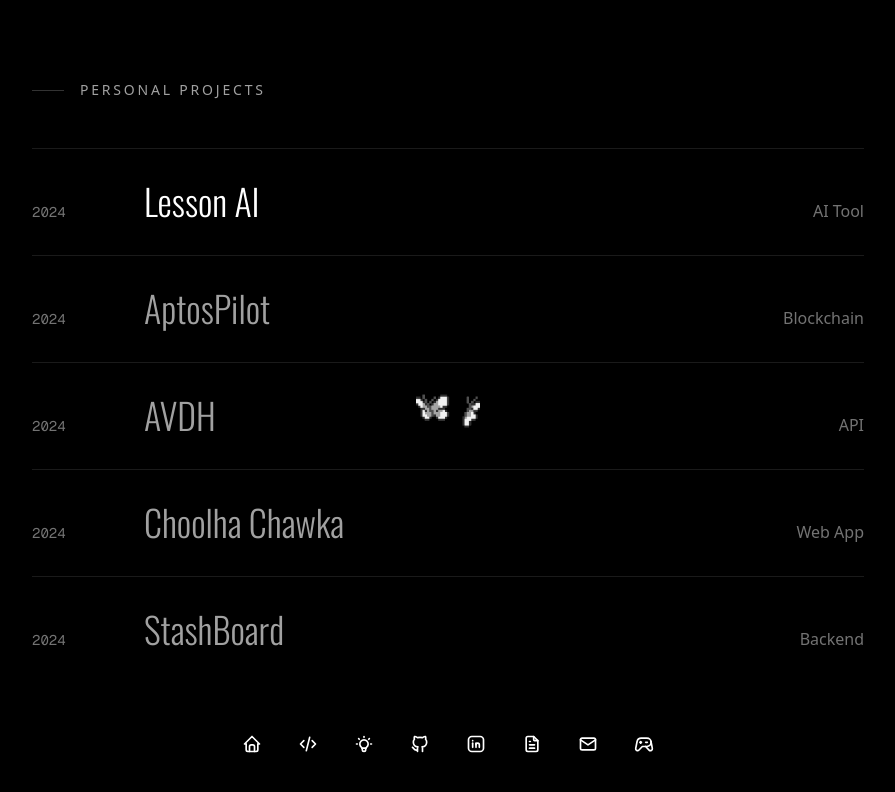
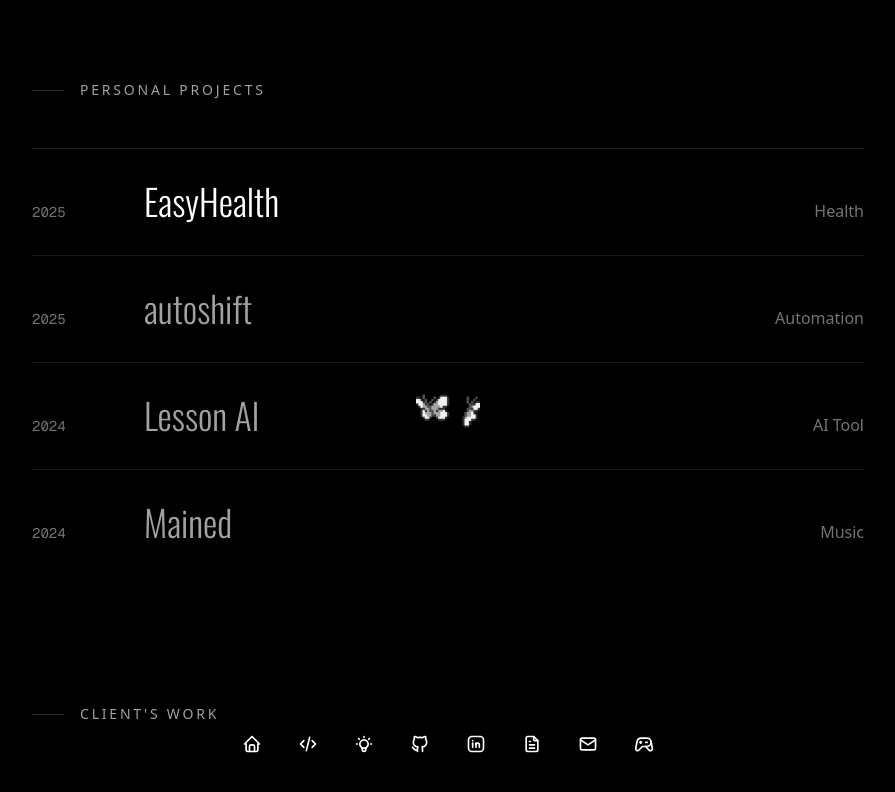
Before and after one commit to Abhi-boostin/abhifolio, a Next.js app: page /projects in a window 1280 px wide. Shown: the top 792 px of the page, without its empty margins (192-1087 px from the left). Built offline with nearby package versions, Linux system fonts and the light colour scheme; a web font is replaced by a local one.

Commit message:
changed the project section

```diff
--- a/components/ProjectsSection.tsx
+++ b/components/ProjectsSection.tsx
@@ -10,71 +10,63 @@ const ButterflyFollower = dynamic(() => import('./ButterflyFollower'), { ssr: fa
 gsap.registerPlugin(ScrollTrigger);
 
 const projects: Project[] = [
+  // --- Personal Projects ---
+  {
+    title: "EasyHealth",
+    subtitle: "Medical document reader",
+    description: "EasyHealth is a web app that helps users understand medical documents, health reports, and provides guidance for further medical understanding.",
+    url: "https://eayhealthdemo.netlify.app/",
+    github: "https://github.com/Abhi-boostin/EasyHealth",
+    skills: ["JavaScript", "Medical Tech", "Web App"],
+    year: "2025",
+    category: "Health",
+    type: "Personal"
+  },
+  {
+    title: "autoshift",
+    subtitle: "n8n pipeline for business mails",
+    description: "autoshift streamlines lead generation and outreach by enabling you to quickly discover business emails. The workflow leverages a custom n8n pipeline.",
+    url: "https://autoshift.vercel.app/",
+    github: "https://github.com/Abhi-boostin/autoshift",
+    skills: ["n8n", "React", "Automation"],
+    year: "2025",
+    category: "Automation",
+    type: "Personal"
+  },
   {
     title: "Lesson AI",
     subtitle: "AI-powered lesson planning assistant",
-    description: "Lesson Planner AI is an innovative educational tool that leverages Google's Gemini AI to create detailed, professional lesson plans instantly. Perfect for teachers and educators, it features a beautiful dark/light mode interface, easy plan management, and the ability to export lessons to PDF.",
+    description: "Lesson Planner AI is an innovative educational tool that leverages Google's Gemini AI to create detailed, professional lesson plans instantly. Perfect for teachers and educators.",
     url: "https://lessonai.netlify.app/",
     github: "https://github.com/Abhi-boostin/lessonai",
-    skills: ["Next.js", "Gemini AI", "Tailwind CSS", "TypeScript"],
+    skills: ["Next.js", "Gemini AI", "Tailwind CSS"],
     year: "2024",
     category: "AI Tool",
-    type: "Personal"
-  },
-  {
-    title: "AptosPilot",
-    subtitle: "Aptos blockchain dApp",
-    description: "AptosPilot is a Next.js dApp for Aptos blockchain, featuring Google OAuth keyless accounts, Petra Wallet integration, live APT balance, AI chat assistant, and multi-network support.",
-    url: "N/A",
-    github: "https://github.com/Abhi-boostin/aptospilot",
-    skills: ["Next.js", "Aptos SDK", "Google OAuth", "Gemini AI"],
-    year: "2024",
-    category: "Blockchain",
-    type: "Personal"
-  },
-  {
-    title: "AVDH",
-    subtitle: "Universal video downloader API",
-    description: "Universal video downloader API built with Node.js and Express. It enables users to download videos from various platforms using a single endpoint, leveraging yt-dlp for broad compatibility.",
-    url: "https://allvideodownloaderhub.onrender.com/",
-    github: "https://github.com/Abhi-boostin/AVDH",
-    skills: ["Node.js", "Express", "yt-dlp", "REST API"],
-    year: "2024",
-    category: "API",
-    type: "Personal"
-  },
-  {
-    title: "Choolha Chawka",
-    subtitle: "Mess management web application",
-    description: "Mess management web application built with React and Django. Streamlines daily operations for mess administrators and users, allowing menu browsing, meal booking, and profile management.",
-    url: "https://www.choolhachowka.com/",
-    github: "https://github.com/himanshu-sharmav/Choolha_Chawka",
-    skills: ["React", "Django", "PostgreSQL", "AWS"],
-    year: "2024",
-    category: "Web App",
-    type: "Personal"
-  },
-  {
-    title: "StashBoard",
-    subtitle: "Secure inventory management",
-    description: "Secure inventory management backend with user authentication and OTP-based email verification. Built using Node.js, Express, MongoDB, and Mongoose.",
-    url: "N/A",
-    github: "https://github.com/Abhi-boostin/stashboard",
-    skills: ["Node.js", "MongoDB", "Express", "JWT"],
-    year: "2024",
-    category: "Backend",
     type: "Personal"
   },
   {
     title: "Mained",
     subtitle: "Music Player with no ads",
     description: "A modern music discovery platform that combines LastFM's music data with YouTube playback functionality. Features a visually striking grid layout and real-time track search.",
-    url: "https://abhi-boostin.github.io/Mained-web-app/",
+    url: "https://mainedmusicplayer.netlify.app/",
     github: "https://github.com/Abhi-boostin/Mained-web-app",
-    skills: ["Next.js", "Mantine UI", "YouTube API", "LastFM API"],
+    skills: ["Next.js", "Mantine UI", "YouTube API"],
     year: "2024",
     category: "Music",
     type: "Personal"
+  },
+
+  // --- Client Projects ---
+  {
+    title: "Choolha Chowka",
+    subtitle: "Mess management web application",
+    description: "Mess management web application built with React and Django. Streamlines daily operations for mess administrators and users.",
+    url: "https://www.choolhachowka.com/",
+    github: "https://github.com/himanshu-sharmav/Choolha_Chawka",
+    skills: ["React", "Django", "PostgreSQL"],
+    year: "2024",
+    category: "Web App",
+    type: "Client"
   },
   {
     title: "Sideswitch",
@@ -88,102 +80,25 @@ const projects: Project[] = [
     type: "Client"
   },
   {
-    title: "HEALTHUP",
-    subtitle: "Angular fitness tracking app",
-    description: "A fitness tracking application built with Angular 19 that helps users monitor their workout activities. Features include multi-user support and progress visualization.",
-    url: "https://abhi-boostin.github.io/HEALTHUP/",
-    github: "https://github.com/Abhi-boostin/HEALTHUP",
-    skills: ["Angular 19", "Material UI", "Chart.js"],
-    year: "2025",
-    category: "Fitness",
-    type: "Personal"
-  },
-  {
-    title: "ecommerce-app",
-    subtitle: "Trial Next.js + Vercel AI frontend",
-    description: "A trial Next.js application created using Vercel's AI (v0) to explore AI-powered frontend design and rapid prototyping capabilities.",
-    url: "http://67bc13020592966dd9e7f7a2--v0ecommercesite.netlify.app",
-    github: "https://github.com/Abhi-boostin/ecommerce-app",
-    skills: ["Next.js", "Vercel AI", "TypeScript"],
-    year: "2025",
-    category: "Ecommerce",
-    type: "Personal"
-  },
-  {
-    title: "ADHD",
-    subtitle: "Random Unsplash Wallpaper",
-    description: "A Python-based script that changes your desktop wallpaper to a random HD image from Unsplash. Automate fresh looks for your workspace.",
-    url: "N/A",
-    github: "https://github.com/Abhi-boostin/ADHD",
-    skills: ["Python", "Unsplash API", "Automation"],
-    year: "2025",
-    category: "Script",
-    type: "Personal"
-  },
-  {
-    title: "course-app",
-    subtitle: "Modern course platform",
-    description: "A modern course platform using Next.js 15 and TypeScript, featuring intuitive course browsing and enrollment, responsive design, and real-time updates.",
-    url: "https://coursemanagerui.netlify.app/",
-    github: "https://github.com/Abhi-boostin/course-app",
-    skills: ["Next.js 15", "TypeScript", "Real-time"],
-    year: "2025",
-    category: "Education",
-    type: "Personal"
-  },
-  {
-    title: "EasyHealth",
-    subtitle: "Medical document reader",
-    description: "EasyHealth is a web app that helps users understand medical documents, health reports, and provides guidance for further medical understanding.",
-    url: "https://eayhealthdemo.netlify.app/",
-    github: "https://github.com/Abhi-boostin/EasyHealth",
-    skills: ["JavaScript", "Medical Tech", "Web App"],
-    year: "2025",
-    category: "Health",
-    type: "Personal"
-  },
-  {
-    title: "Dikhato",
-    subtitle: "Face matching automation",
-    description: "A Python script for photographers to perform face recognition and distribute different sets of photos based on recognized faces.",
-    url: "N/A",
-    github: "https://github.com/Abhi-boostin/Dikhato",
-    skills: ["Python", "Face Recognition", "Automation"],
-    year: "2025",
-    category: "Automation",
-    type: "Personal"
-  },
-  {
-    title: "IntelCorp",
-    subtitle: "Phone number OSINT tool",
-    description: "A JS tool to find details associated with a phone number including name, location, and last seen, useful for OSINT and information gathering.",
-    url: "https://intelcorp.netlify.app/",
-    github: "https://github.com/Abhi-boostin/IntelCorp",
-    skills: ["JavaScript", "OSINT", "Tools"],
-    year: "2025",
-    category: "OSINT",
-    type: "Personal"
-  },
-  {
     title: "OneBrand",
     subtitle: "One stop ecommerce website",
     description: "A website for your store with complete backend, frontend, database, admin side, and customer side. Full ecommerce solution.",
     url: "https://onebrandoutfit.netlify.app/",
     github: "https://github.com/Abhi-boostin/OneBrand",
-    skills: ["React", "Node.js", "MongoDB", "Figma"],
+    skills: ["React", "Node.js", "MongoDB"],
     year: "2025",
     category: "Ecommerce",
     type: "Client"
   },
   {
-    title: "autoshift",
-    subtitle: "n8n pipeline for business mails",
-    description: "autoshift streamlines lead generation and outreach by enabling you to quickly discover business emails. The workflow leverages a custom n8n pipeline.",
-    url: "https://autoshift.vercel.app/",
-    github: "https://github.com/Abhi-boostin/autoshift",
-    skills: ["n8n", "React", "Automation"],
-    year: "2025",
-    category: "Automation",
+    title: "Light Emotion",
+    subtitle: "Creative lighting showcase",
+    description: "A visually immersive website showcasing creative lighting solutions and emotional design concepts.",
+    url: "https://lightemotion.netlify.app/",
+    github: "N/A",
+    skills: ["Web Design", "Frontend", "Creative"],
+    year: "2024",
+    category: "Creative",
     type: "Client"
   }
 ];
```
